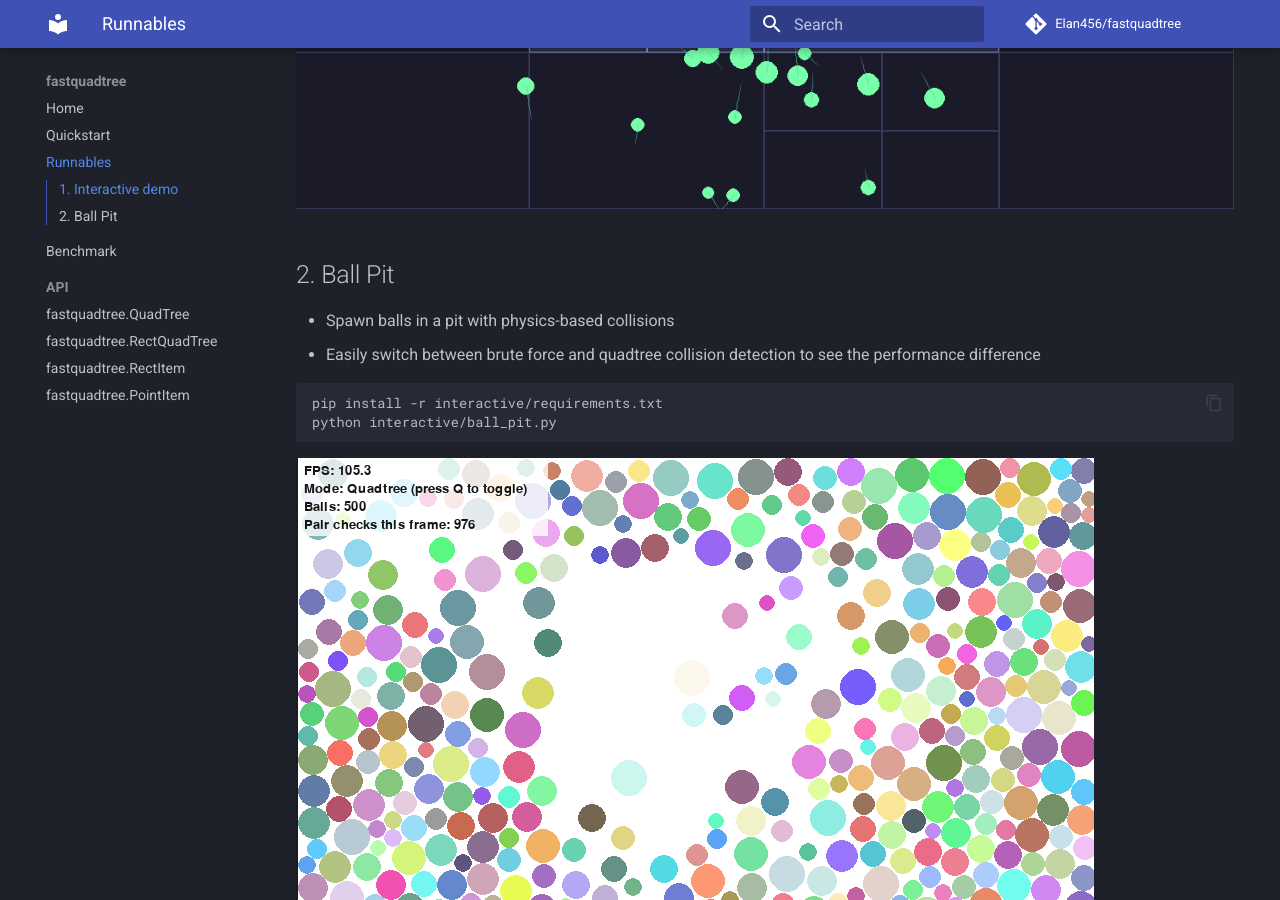
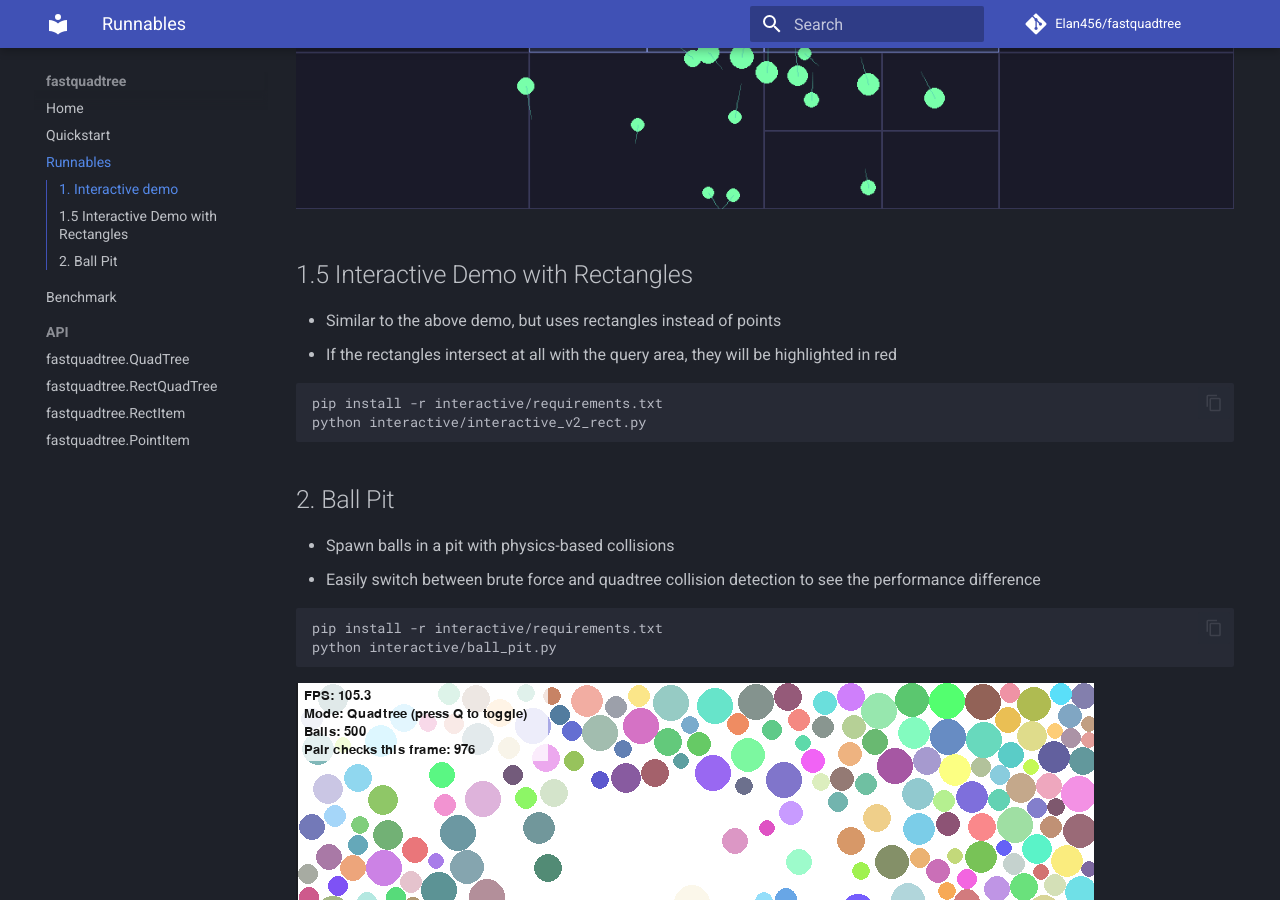
Before and after one commit to Elan456/fastquadtree, an MkDocs documentation site: the page built from docs/runnables.md, in a window 1280 px wide and 900 px high, scrolled down 798 px. Built offline with MkDocs 1.6.1 and Material for MkDocs 9.7.7, drawn with Linux system fonts in a browser that asks for light colours; comment, search, counter and statistics services are not loaded.

Commit message:
docs: mention rectangle interactive in docs

````diff
--- a/docs/runnables.md
+++ b/docs/runnables.md
@@ -12,6 +12,14 @@ python interactive/interactive_v2.py
 
 ![Interactive_V2_Screenshot](https://raw.githubusercontent.com/Elan456/fastquadtree/main/assets/interactive_v2_screenshot.png)
 
+## 1.5 Interactive Demo with Rectangles
+- Similar to the above demo, but uses rectangles instead of points
+- If the rectangles intersect at all with the query area, they will be highlighted in red
+
+```bash
+pip install -r interactive/requirements.txt
+python interactive/interactive_v2_rect.py
+```
 
 ## 2. Ball Pit
 - Spawn balls in a pit with physics-based collisions
````
